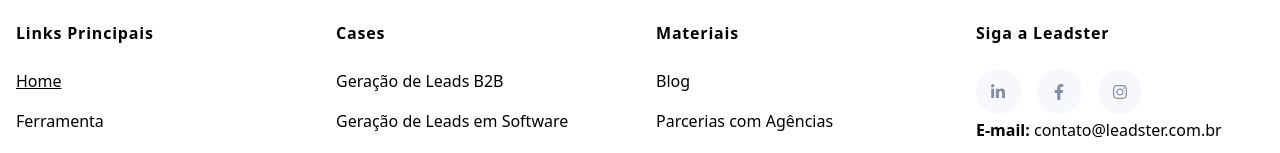
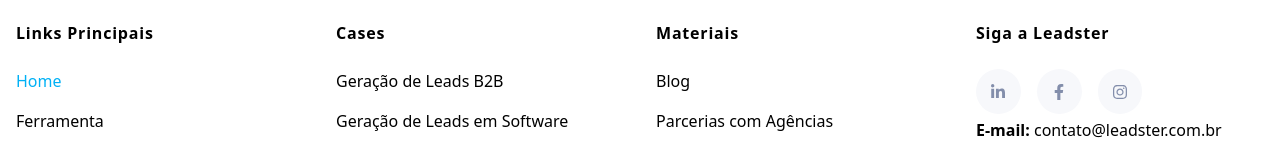
Before and after one commit to joaoygorr/Leadster-LandingPage, a Next.js app: page / in a window 1280 px wide. In both pictures the pointer is over the link "Home". Shown: the part 1239-1392 px from the top of the page. Built offline with nearby package versions, Linux system fonts and the light colour scheme.

Commit message:
fix: hover links

```diff
--- a/src/shared/components/Footer/footer.module.scss
+++ b/src/shared/components/Footer/footer.module.scss
@@ -20,6 +20,18 @@
         letter-spacing: .05rem;
     }
 
+    .boxList {
+        li {
+            a {
+                text-decoration: none;
+            }
+
+            a:hover {
+                color: rgb(0, 177, 245);
+            }
+        }
+    }
+
     .boxIcons {
         display: flex;
         gap: 1rem;
@@ -31,6 +43,14 @@
 
             svg {
                 color: rgb(131, 142, 171);
+            }
+        }
+
+        li:hover {
+            background-color: rgb(0, 177, 245);
+
+            svg {
+                color: #ffffff;
             }
         }
     }
```
